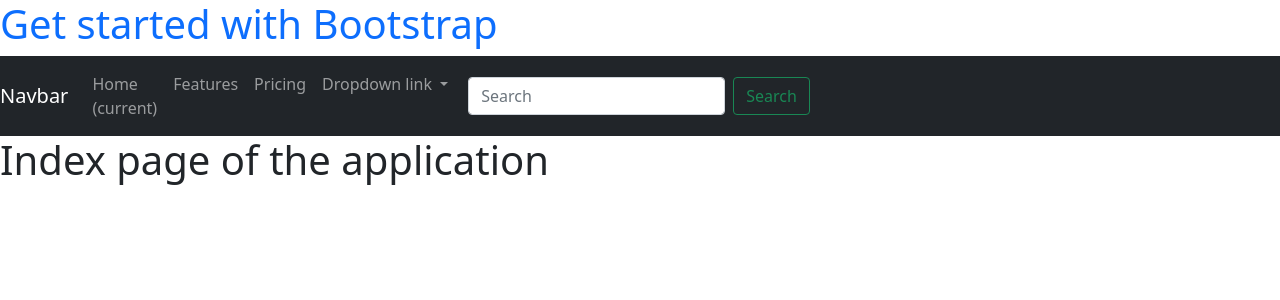
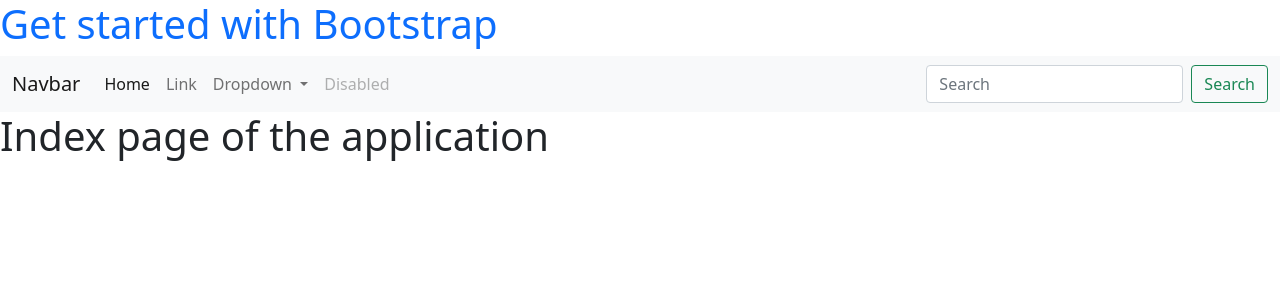
Before and after one commit to kusam-chandrahas-reddy/VulnApp, a Flask app: page / in a window 1280 px wide. Shown: the top 300 px of the page. Run offline with Flask 3, Linux system fonts and the light colour scheme; some libraries are stand-ins or nearby versions.

Commit message:
new commit adding nav

```diff
--- a/templates/base.html
+++ b/templates/base.html
@@ -15,44 +15,41 @@
     <h1 class="text-primary">
         Get started with Bootstrap
 	</h1>
-  <nav class="navbar navbar-dark bg-dark navbar-expand-lg">
-    <!-- Navbar content -->
-
+  <nav class="navbar navbar-expand-lg navbar-light bg-light">
+    <div class="container-fluid">
       <a class="navbar-brand" href="#">Navbar</a>
-      <button class="navbar-toggler" type="button" data-toggle="collapse" data-target="#navbarNavDropdown" aria-controls="navbarNavDropdown" aria-expanded="false" aria-label="Toggle navigation">
+      <button class="navbar-toggler" type="button" data-bs-toggle="collapse" data-bs-target="#navbarSupportedContent" aria-controls="navbarSupportedContent" aria-expanded="false" aria-label="Toggle navigation">
         <span class="navbar-toggler-icon"></span>
       </button>
-      <div class="collapse navbar-collapse" id="navbarNavDropdown">
-        <ul class="navbar-nav">
-          <li class="nav-item active">
-            <a class="nav-link" href="#">Home <span class="sr-only">(current)</span></a>
+      <div class="collapse navbar-collapse" id="navbarSupportedContent">
+        <ul class="navbar-nav me-auto mb-2 mb-lg-0">
+          <li class="nav-item">
+            <a class="nav-link active" aria-current="page" href="#">Home</a>
           </li>
           <li class="nav-item">
-            <a class="nav-link" href="#">Features</a>
+            <a class="nav-link" href="#">Link</a>
+          </li>
+          <li class="nav-item dropdown">
+            <a class="nav-link dropdown-toggle" href="#" id="navbarDropdown" role="button" data-bs-toggle="dropdown" aria-expanded="false">
+              Dropdown
+            </a>
+            <ul class="dropdown-menu" aria-labelledby="navbarDropdown">
+              <li><a class="dropdown-item" href="#">Action</a></li>
+              <li><a class="dropdown-item" href="#">Another action</a></li>
+              <li><hr class="dropdown-divider"></li>
+              <li><a class="dropdown-item" href="#">Something else here</a></li>
+            </ul>
           </li>
           <li class="nav-item">
-            <a class="nav-link" href="#">Pricing</a>
-          </li>
-          <li class="nav-item dropdown">
-            <a class="nav-link dropdown-toggle" href="#" id="navbarDropdownMenuLink" data-toggle="dropdown" aria-haspopup="true" aria-expanded="false">
-              Dropdown link
-            </a>
-            <div class="dropdown-menu" aria-labelledby="navbarDropdownMenuLink">
-              <a class="dropdown-item" href="#">Action</a>
-              <a class="dropdown-item" href="#">Another action</a>
-              <a class="dropdown-item" href="#">Something else here</a>
-            </div>
+            <a class="nav-link disabled" href="#" tabindex="-1" aria-disabled="true">Disabled</a>
           </li>
         </ul>
-      </div>
-      <div class="container-fluid">
         <form class="d-flex">
           <input class="form-control me-2" type="search" placeholder="Search" aria-label="Search">
           <button class="btn btn-outline-success" type="submit">Search</button>
         </form>
       </div>
-
-
+    </div>
   </nav>
   <!--
   <nav class="navbar navbar-dark bg-primary">
```
